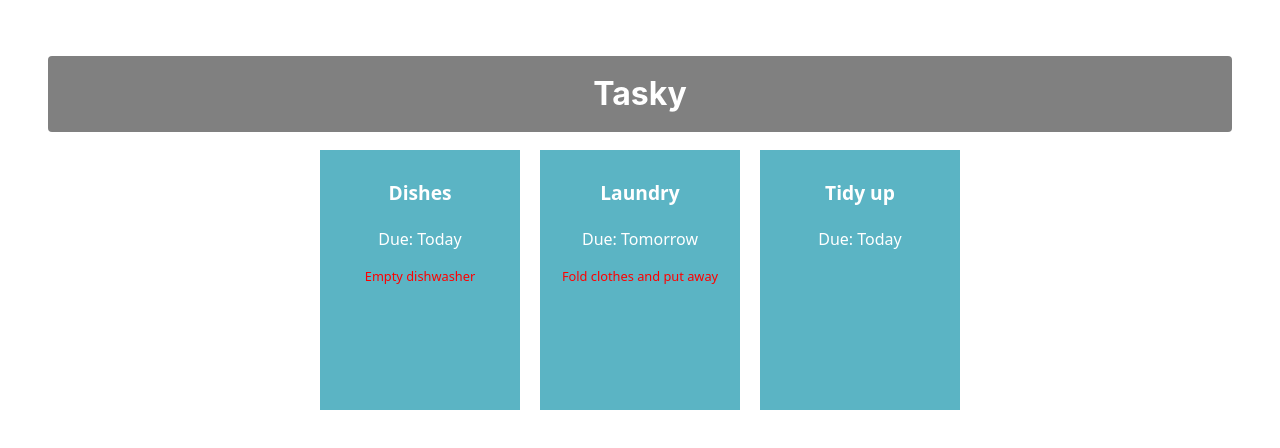
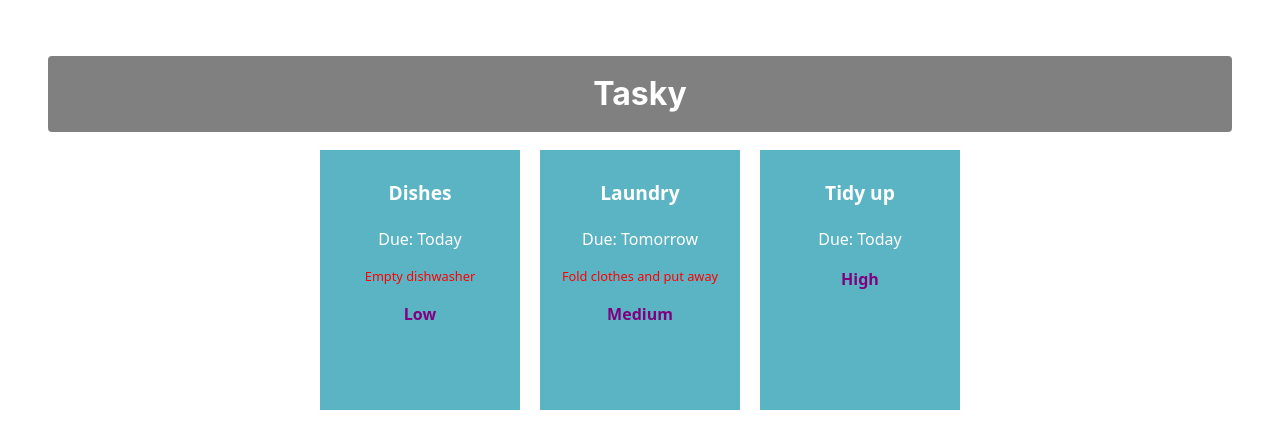
Before and after one commit to NoOne6879/react-basics-lab, a React (Vite) app in the folder tasky/: page / in a window 1280 px wide. Shown: the top 448 px of the page. Built offline with nearby package versions, Linux system fonts and the light colour scheme.

Commit message:
Tasky Lab 2a - Exercise done

```diff
--- a/tasky/src/App.css
+++ b/tasky/src/App.css
@@ -18,10 +18,9 @@
   padding: 20px;
 }
 
-.container{
+.container {
   text-align: center;
 }
-
 
 .card {
   display: inline-block;
@@ -45,5 +44,10 @@
 .description {
   font-style: xitalic;
   font-size: 0.8em;
-  color:red;
+  color: red;
 }
+
+.priority {
+  font-weight: bold;
+  color: purple;
+}
--- a/tasky/src/App.jsx
+++ b/tasky/src/App.jsx
@@ -1,15 +1,26 @@
-import './App.css';
-import Task from './components/Task';
-import React, { useState } from 'react';
-
+import "./App.css";
+import Task from "./components/Task";
+import React, { useState } from "react";
 
 function App() {
-  const [ taskState, setTaskState ] = useState({
+  const [taskState, setTaskState] = useState({
     tasks: [
-      { title:"Dishes", description: "Empty dishwasher", deadline: "Today" },
-      { title: "Laundry", description: "Fold clothes and put away", deadline: "Tomorrow" },
-      { title: "Tidy up", deadline: "Today" }
-    ]
+      {
+        id: 1,
+        title: "Dishes",
+        description: "Empty dishwasher",
+        deadline: "Today",
+        priority: "Low",
+      },
+      {
+        id: 2,
+        title: "Laundry",
+        description: "Fold clothes and put away",
+        deadline: "Tomorrow",
+        priority: "Medium",
+      },
+      { id: 3, title: "Tidy up", deadline: "Today", priority: "High" },
+    ],
   });
 
   return (
@@ -20,11 +31,12 @@
           title={task.title}
           description={task.description}
           deadline={task.deadline}
+          priority={task.priority}
+          key={task.id}
         />
       ))}
     </div>
   );
-
 }
 
 export default App;
--- a/tasky/src/components/Task.jsx
+++ b/tasky/src/components/Task.jsx
@@ -1,12 +1,12 @@
 const Task = (props) => {
-
   return (
     <div className="card">
       <p className="title">{props.title}</p>
       <p>Due: {props.deadline}</p>
       <p className="description">{props.description}</p>
+      <p className="priority">{props.priority}</p>
     </div>
-    )
-}
+  );
+};
 
 export default Task;
```
Lines whose indentation alone changed are shown as unchanged.
